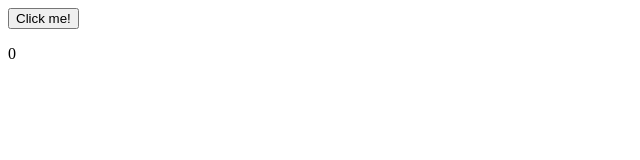
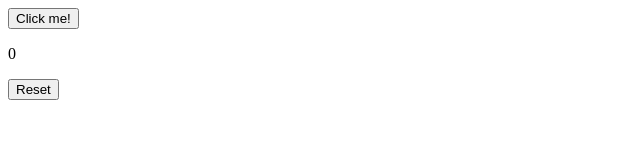
Before and after one commit to yashoda11/100-DAYS-FRONTEND-CODEDAMN, a plain HTML site: page Day-29-Click-Counter-Lab/index.html in a window 1280 px wide. Shown: the whole page, without its empty margins (0-640 px from the left). Drawn offline with Linux system fonts and the light colour scheme; files that its build step writes are made by us from their sources.

Commit message:
29 - Click Counter Lab

```diff
--- a/Day-29-Click-Counter-Lab/index.html
+++ b/Day-29-Click-Counter-Lab/index.html
@@ -9,6 +9,7 @@
 		<button id="counter-btn" onclick="increment()">Click me!</button>
 		<!-- Create a paragraph tag with id 'count-display' -->
 		<p id="count-display">0</p>
+        <button id="resetFunction" onclick="resetFunction()">Reset</button>
 
 		<script src="script.js"></script>
 	</body>
--- a/Day-29-Click-Counter-Lab/script.js
+++ b/Day-29-Click-Counter-Lab/script.js
@@ -5,3 +5,7 @@ function increment(){
     var currentCount = parseInt(counterDisplay.innerText, 10) || 0;
     counterDisplay.innerText = currentCount + 1;
 }
+
+function resetFunction(){
+    document.getElementById("count-display").innerText = "";
+}
```
